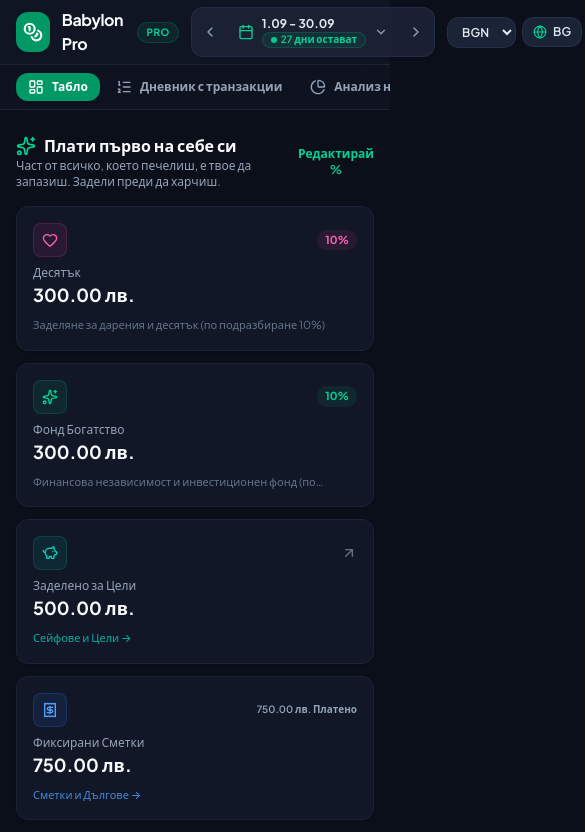
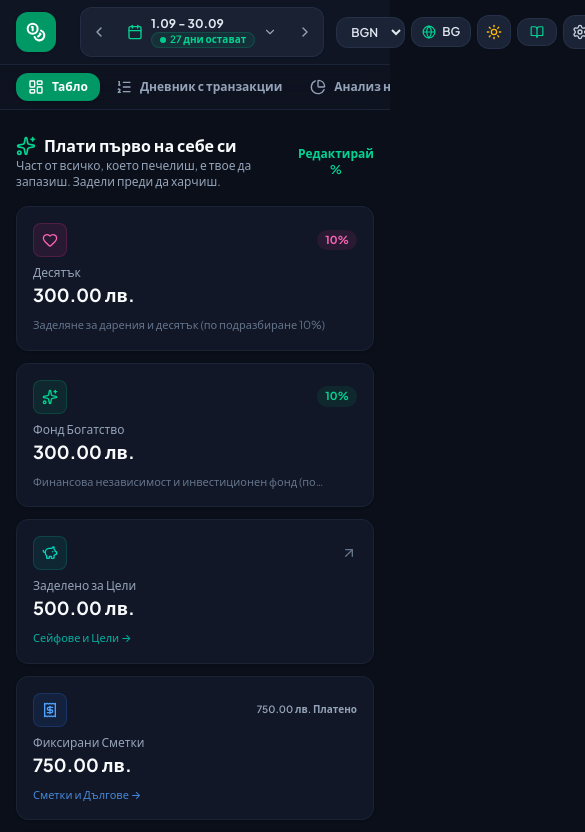
Before and after one commit to martinpopov91-alt/Babylon-Pro---Financial-Tracker, a React (Vite) app: page / in a window 390 px wide. Shown: the top 832 px of the page, 585 px wide, since content can reach past the window. Built offline with nearby package versions, Linux system fonts and the light colour scheme.

Commit message:
fix: improve responsive mobile UI layout
Adjust layout padding, hide header labels on small screens, and optimize pay period selector dimensions for mobile usability.

```diff
--- a/src/App.tsx
+++ b/src/App.tsx
@@ -567,7 +567,7 @@ export default function App() {
       </nav>
 
       {/* Main Content Area */}
-      <main className="flex-1 max-w-7xl w-full mx-auto px-4 sm:px-6 lg:px-8 py-6 space-y-8">
+      <main className="flex-1 max-w-7xl w-full mx-auto px-4 sm:px-6 lg:px-8 py-6 pb-12 sm:pb-8 space-y-8">
         {activeTab === 'dashboard' && (
           <div className="space-y-8 animate-fadeIn">
             {/* 1. Babylon Rules Allocations Overview (Pay Yourself First) */}
--- a/src/components/Header.tsx
+++ b/src/components/Header.tsx
@@ -46,10 +46,10 @@ export const Header: React.FC<HeaderProps> = ({
           </div>
           <div>
             <div className="flex items-center gap-2">
-              <span className="font-bold text-base sm:text-lg tracking-tight text-zinc-100 font-display">
+              <span className="font-bold text-sm sm:text-lg tracking-tight text-zinc-100 font-display hidden sm:inline-block">
                 {t('appTitle')}
               </span>
-              <span className="text-[10px] font-bold uppercase tracking-wider px-2 py-0.5 rounded-full bg-emerald-500/10 text-emerald-400 border border-emerald-500/20">
+              <span className="hidden sm:inline-block text-[10px] font-bold uppercase tracking-wider px-2 py-0.5 rounded-full bg-emerald-500/10 text-emerald-400 border border-emerald-500/20">
                 PRO
               </span>
             </div>
--- a/src/components/PayPeriodSelector.tsx
+++ b/src/components/PayPeriodSelector.tsx
@@ -293,7 +293,7 @@ export const PayPeriodSelector: React.FC<PayPeriodSelectorProps> = ({
       {isOpen && (
         <div
           id="pay-period-popover"
-          className="absolute right-0 sm:right-auto sm:left-0 top-full mt-2 w-[340px] sm:w-[420px] bg-zinc-900 border border-zinc-800 rounded-2xl shadow-2xl p-4 sm:p-5 z-50 animate-fadeIn text-zinc-100 space-y-4 max-h-[85vh] flex flex-col"
+          className="absolute right-0 sm:right-auto sm:left-0 top-full mt-2 w-[300px] sm:w-[420px] max-w-[95vw] bg-zinc-900 border border-zinc-800 rounded-2xl shadow-2xl p-4 sm:p-5 z-50 animate-fadeIn text-zinc-100 space-y-4 max-h-[85vh] flex flex-col"
         >
           {/* Header */}
           <div className="flex items-center justify-between border-b border-zinc-800 pb-3">
@@ -314,7 +314,7 @@ export const PayPeriodSelector: React.FC<PayPeriodSelectorProps> = ({
           </div>
 
           {/* Mode Selector Tabs */}
-          <div className="grid grid-cols-3 gap-1.5 p-1 bg-zinc-950 rounded-xl border border-zinc-800">
+          <div className="grid grid-cols-1 sm:grid-cols-3 gap-1.5 p-1 bg-zinc-950 rounded-xl border border-zinc-800">
             <button
               onClick={() => setActiveTab('payday')}
               className={`flex items-center justify-center gap-1.5 py-1.5 px-2 rounded-lg text-xs font-bold transition-all ${
```
